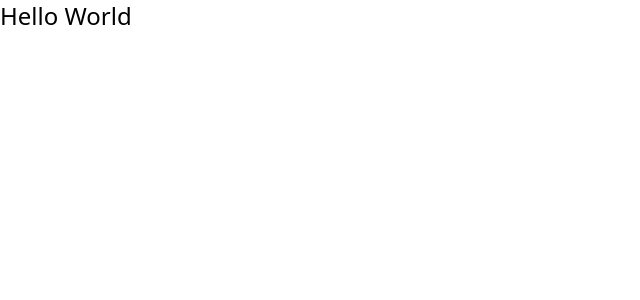
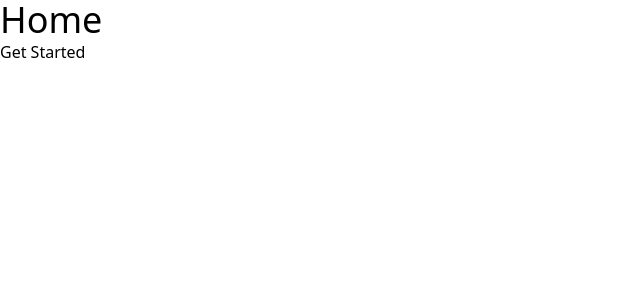
Before and after one commit to David-Koshkadze/redberry-bootcamp, a React (Vite) app: page / in a window 1280 px wide. Shown: the top 300 px of the page, without its empty margins (0-640 px from the left). Built offline with nearby package versions, Linux system fonts and the light colour scheme.

Commit message:
add routing

```diff
--- a/src/App.tsx
+++ b/src/App.tsx
@@ -1,8 +1,13 @@
+import { Route, Routes } from "react-router-dom"
+import Home from "./pages/Home"
+import Register from "./pages/Register"
+
 function App() {
   return (
-    <div className="text-2xl">
-      Hello World
-    </div>
+    <Routes>
+      <Route path="/" element={<Home />} />
+      <Route path="/register" element={<Register />} />
+    </Routes>
   )
 }
 
--- a/src/main.tsx
+++ b/src/main.tsx
@@ -1,10 +1,13 @@
-import React from 'react'
-import ReactDOM from 'react-dom/client'
-import App from './App'
-import './index.css'
+import React from "react";
+import ReactDOM from "react-dom/client";
+import { BrowserRouter } from "react-router-dom";
+import App from "./App";
+import "./index.css";
 
-ReactDOM.createRoot(document.getElementById('root')!).render(
+ReactDOM.createRoot(document.getElementById("root")!).render(
   <React.StrictMode>
-    <App />
+    <BrowserRouter>
+      <App />
+    </BrowserRouter>
   </React.StrictMode>
-)
+);
--- /dev/null
+++ b/src/pages/Home.tsx
@@ -0,0 +1,12 @@
+import { Link } from "react-router-dom"
+
+const Home = () => {
+  return (
+    <div>
+      <h1 className="text-4xl">Home</h1>
+      <Link to="/register">Get Started</Link>
+    </div>
+  )
+}
+
+export default Home
--- /dev/null
+++ b/src/pages/Register.tsx
@@ -0,0 +1,7 @@
+const Register = () => {
+  return (
+    <div>Register</div>
+  )
+}
+
+export default Register
```
